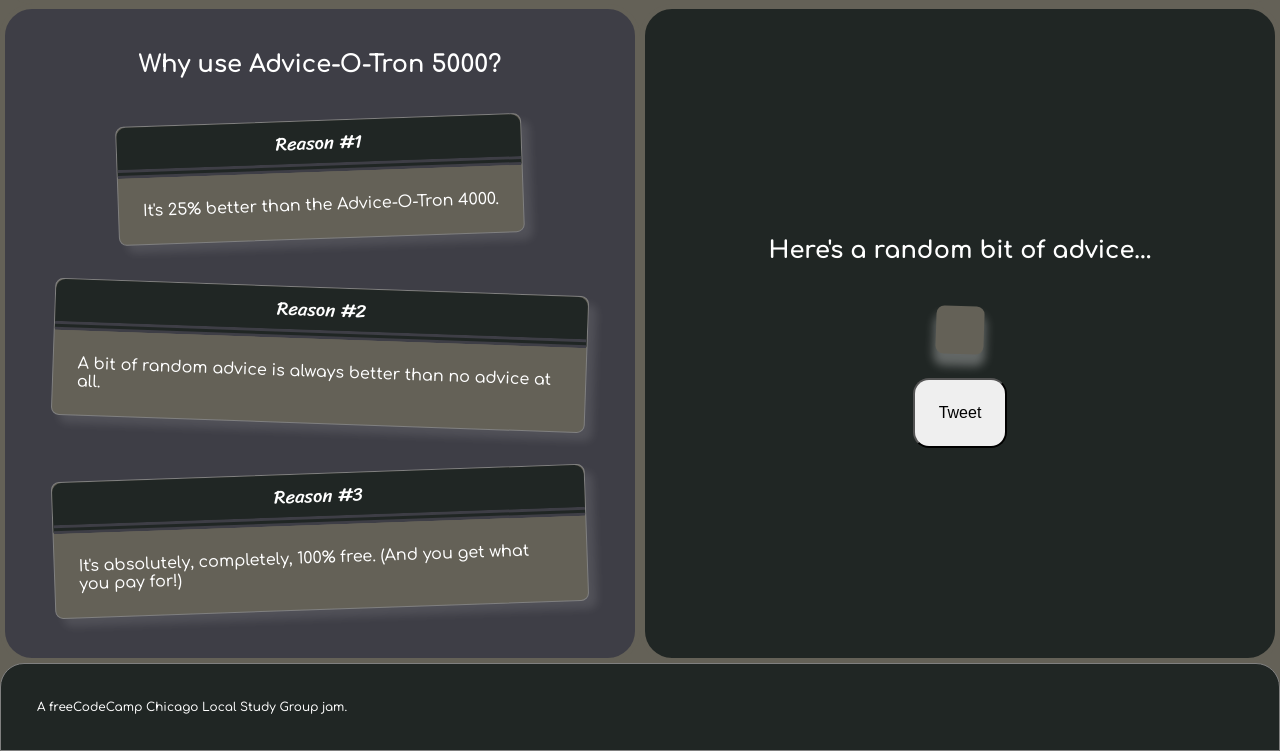
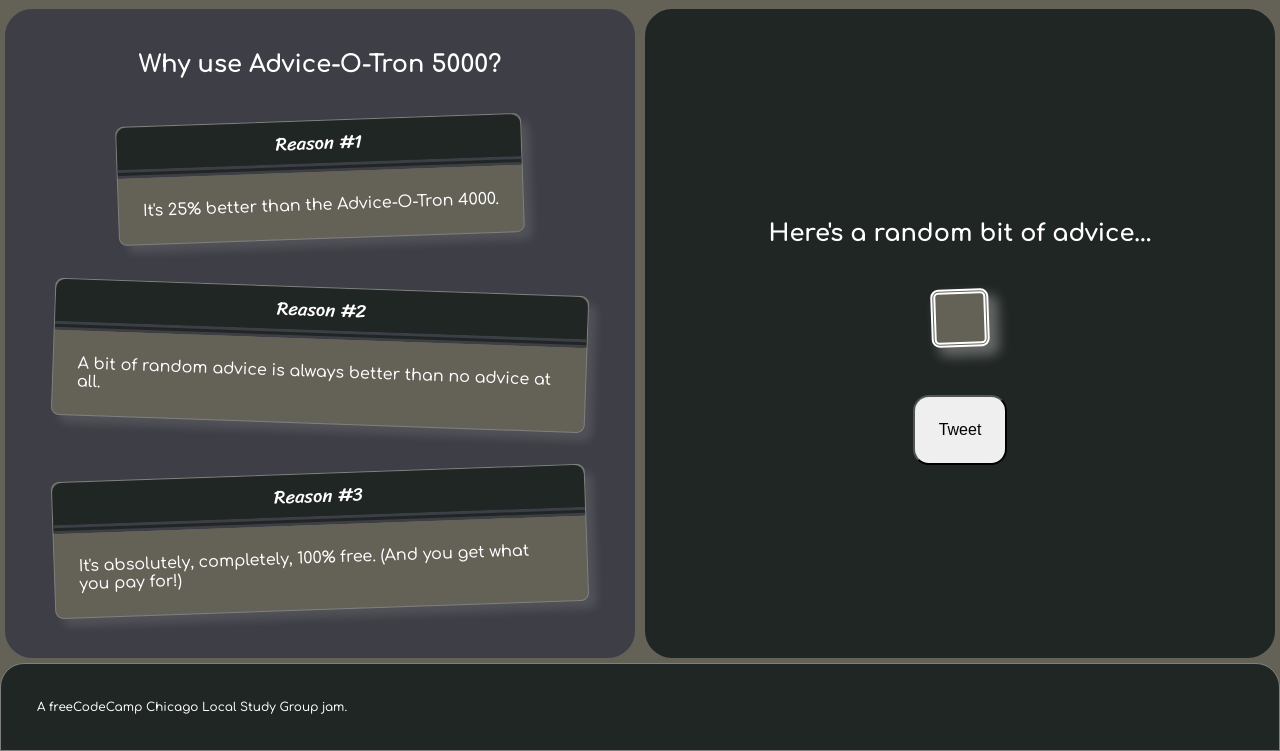
Before and after one commit to rgroves/advice-o-tron-5000, a plain HTML site: page index.html in a window 1280 px wide. Shown: the part 163-914 px from the top of the page. Drawn offline with Linux system fonts and the light colour scheme; no server answers.

Commit message:
Modify look of advice.

```diff
--- a/app.css
+++ b/app.css
@@ -171,7 +171,7 @@ section {
 }
 
 .advice-container {
-  margin: 1.5em auto;
+  margin: 1.5em auto 3em;
 }
 
 .advice-slip {
@@ -179,8 +179,9 @@ section {
   font-family: "Sriracha", cursive;
   padding: var(--default-padding);
   border-radius: 0.5em;
-  box-shadow: 0 10px 10px 2px rgba(255, 255, 255, 0.3);
-  transform: rotate(2deg);
+  box-shadow: 0.5em 0.5em 0.75em 0.1em rgba(255, 255, 255, 0.3);
+  transform: rotate(-2deg);
+  border: 5px var(--main-text-color) double;
 }
 
 @media (min-width: 500px) {
```
